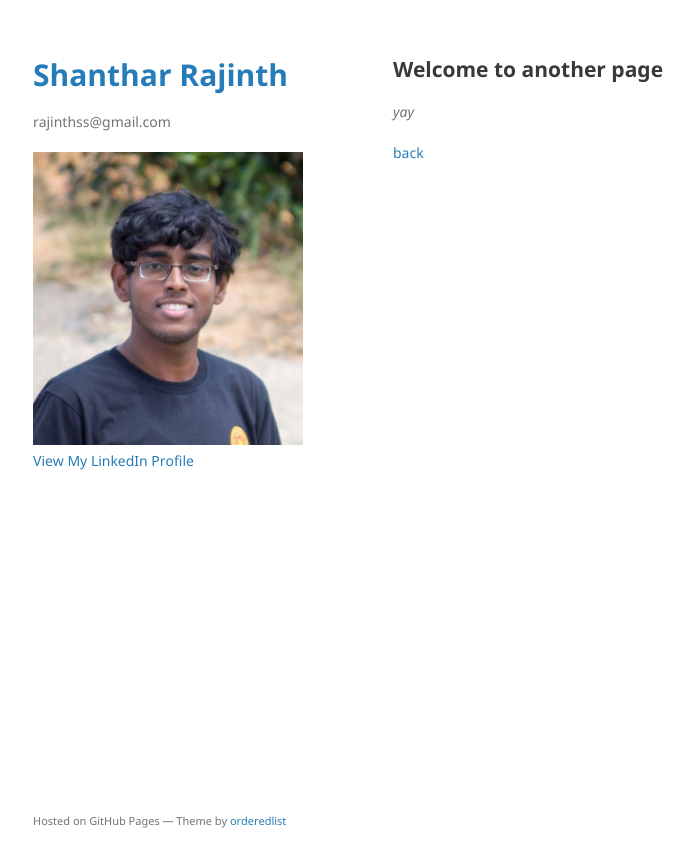
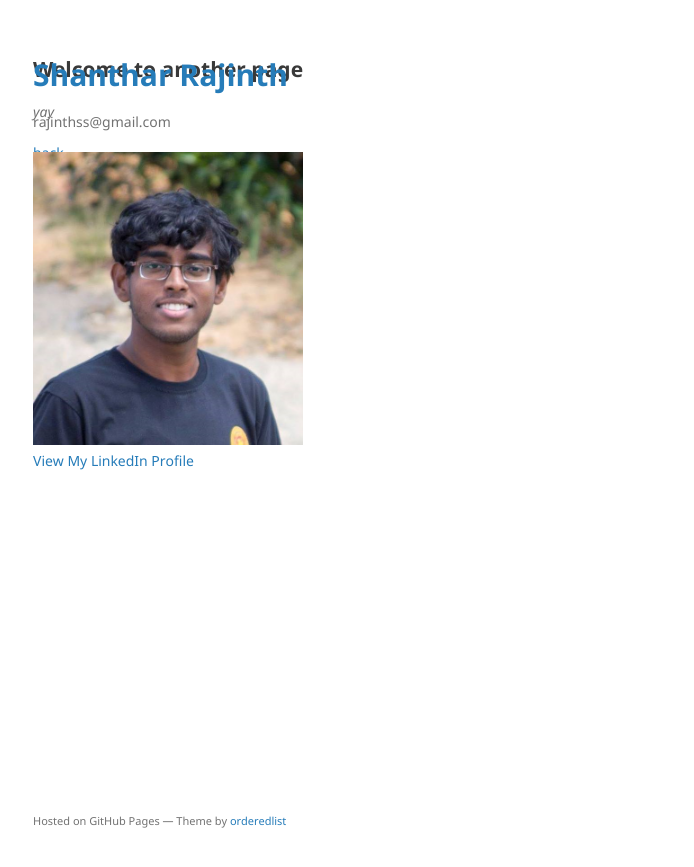
Before and after one commit to rajinthss/rajinthss.github.io, a Jekyll site: the page built from another-page.md, in a window 1280 px wide. Shown: the top 867 px of the page, without its empty margins (177-871 px from the left). Built offline with Jekyll 4.4.1, drawn with Linux system fonts in a browser that asks for light colours; our own code applies the rules of GitHub Pages for plain Markdown files.

Commit message:
Update jekyll-theme-minimal.scss

```diff
--- a/_sass/jekyll-theme-minimal.scss
+++ b/_sass/jekyll-theme-minimal.scss
@@ -121,7 +121,7 @@ kbd {
 
 header {
   width:270px;
-  float:right;
+  float:left;
   position:fixed;
   -webkit-font-smoothing:subpixel-antialiased;
 }
@@ -188,7 +188,7 @@ strong {
 
 section {
   width:500px;
-  float:right;
+  float:left;
   padding-bottom:50px;
 }
 
```
